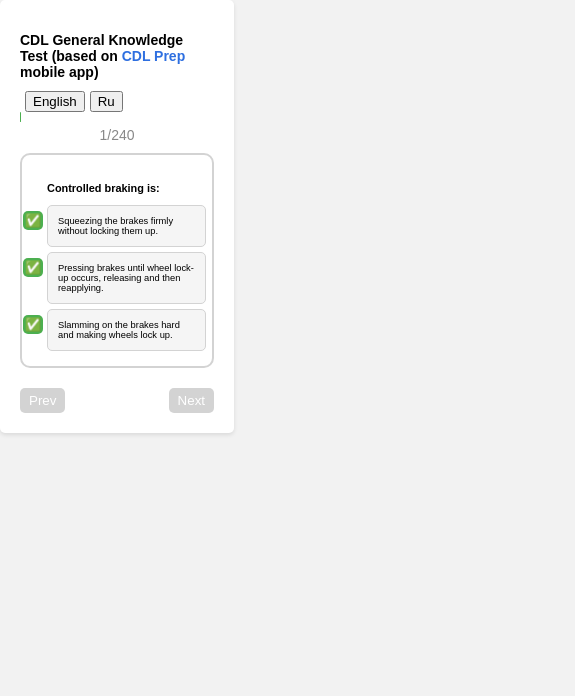
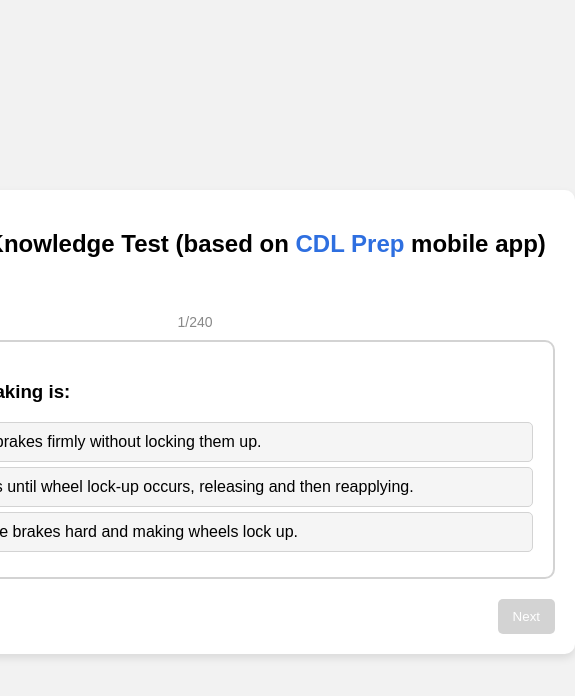
Before and after one commit to vodolserge/cdl-test, a React (Create React App) app: page / in a window 390 px wide. Shown: the top 696 px of the page, 575 px wide, since content can reach past the window. Built offline with nearby package versions, Linux system fonts and the light colour scheme.

Commit message:
# responsive ability - v1.5

```diff
--- a/src/App.css
+++ b/src/App.css
@@ -146,45 +146,3 @@ ul, ol {
 .language-toggle button {
   margin-left: 5px;
 }
-
-/* Медиа-запрос для мобильных устройств (iPhone 11 и подобные) */
-@media (max-width: 560px) and (min-width: 380px) {
-  body{
-    height: auto;
-  }
-
-  .app-container {
-    background-color: white;
-    border-radius: 5px;
-    box-shadow: 0px 2px 4px rgba(0, 0, 0, 0.1);
-    padding: 20px;
-    width: 60%;
-    font-size: 7pt;
-    max-width: 100%;
-    box-sizing: border-box;
-  }
-
-  .explanation-button {
-    position: absolute;
-    top: 5px;
-    right: 103%;
-    background-color: #4caf50;
-    color: white;
-    border: none;
-    border-radius: 5px;
-    padding: 2px 2px;
-    cursor: pointer;
-    transition: background-color 0.3s;
-  }
-
-  .question-container{
-    padding: 16px 6px 10px 25px;
-    border: 2px solid #d3d3d3;
-    border-radius: 10px;
-    margin-bottom: 15px;
-  }
-
-  .button {
-    padding: 5px 9px;
-  }
-}
```
